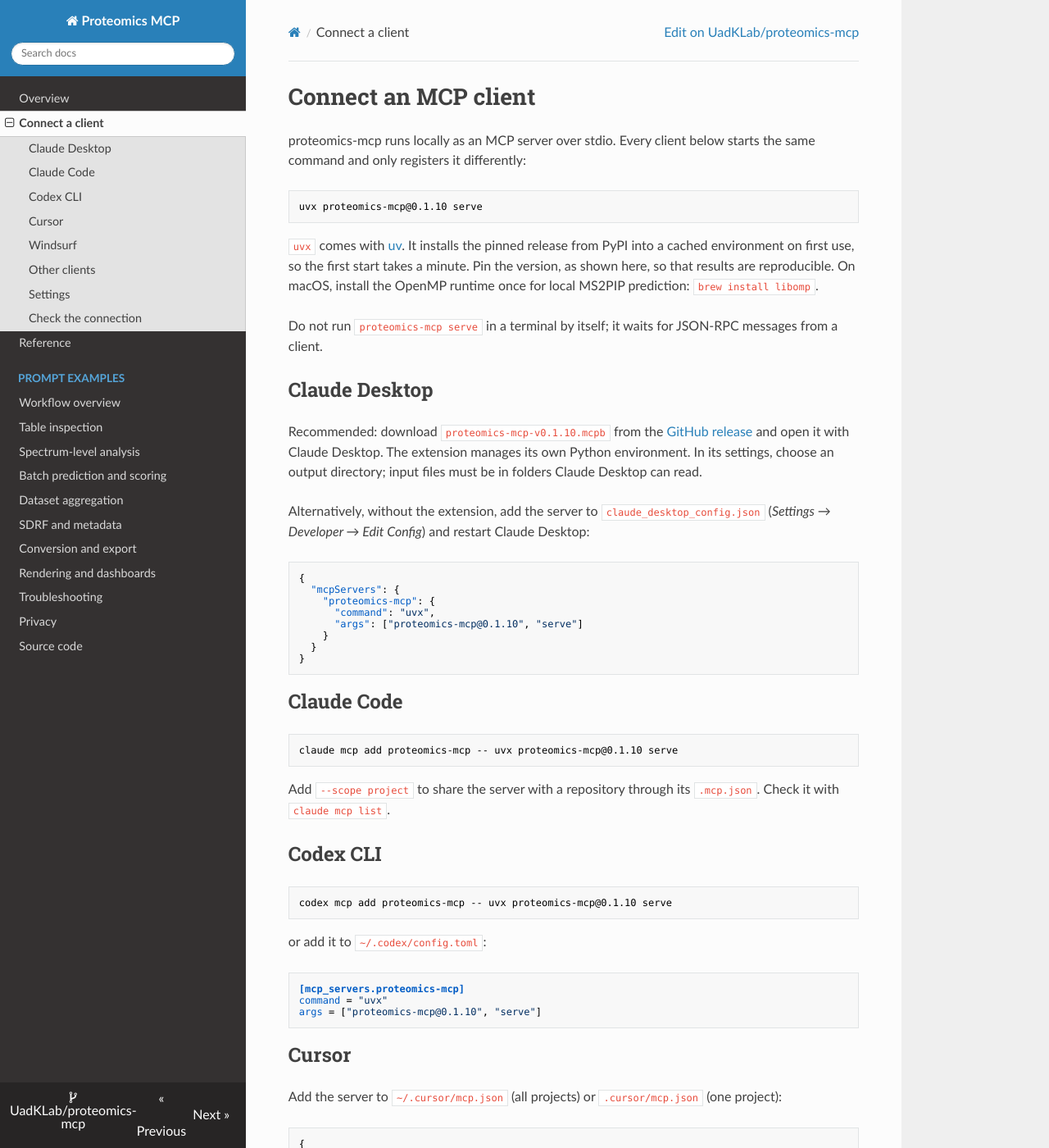
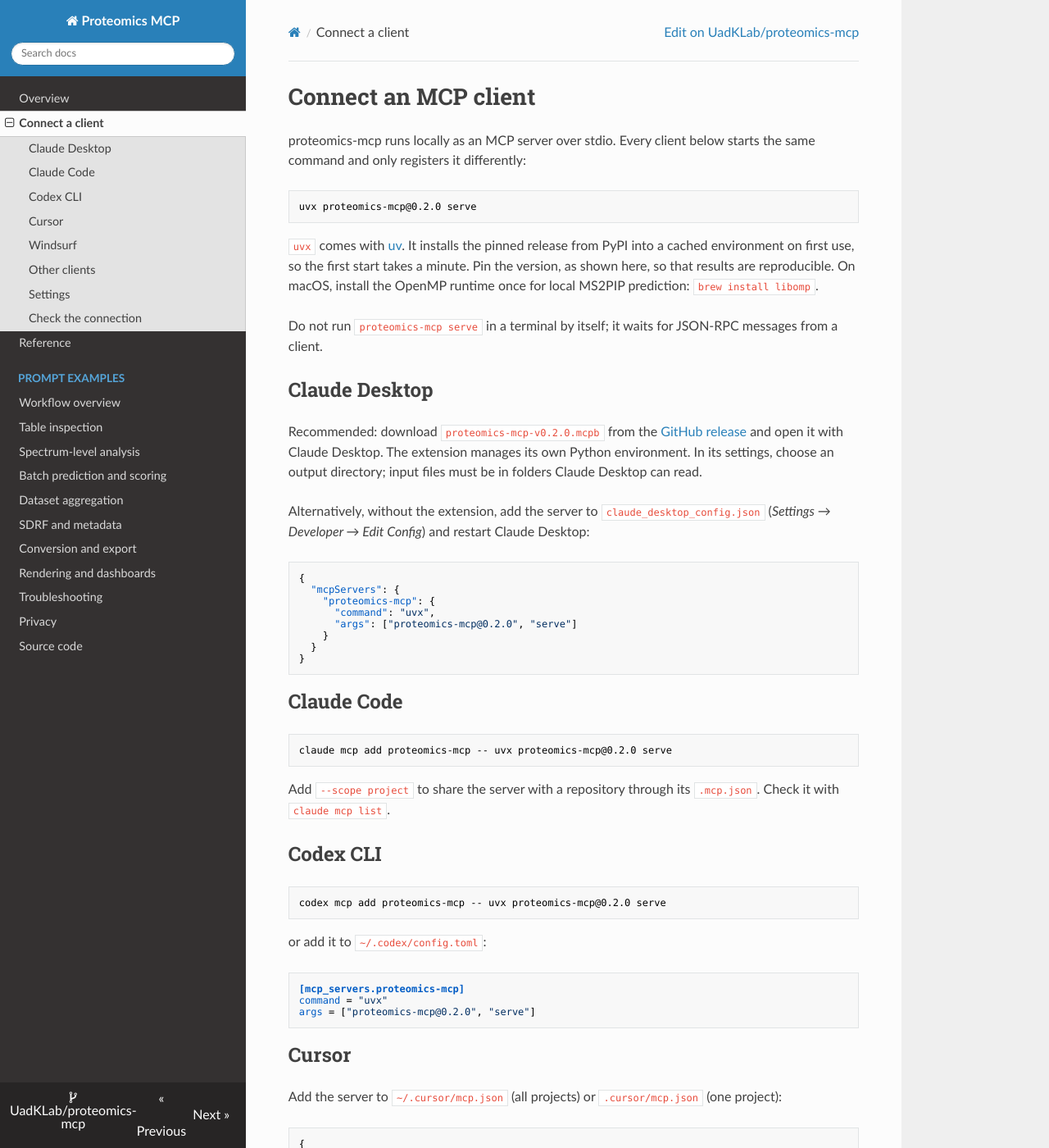
Before and after one commit to UadKLab/proteomics-mcp, an MkDocs documentation site: the page built from docs/clients.md, in a window 1280 px wide and 1400 px high. Shown: the whole window at 82% size. Built offline with MkDocs 1.6.1, drawn with Linux system fonts in a browser that asks for light colours; nearby versions of some CDN libraries; some of the changed text lies outside the part shown.

Commit message:
docs: pin the install commands and the .mcpb link to 0.2.0
RELEASING.md step 12: 0.2.0 is on PyPI and the GitHub release has
proteomics-mcp-v0.2.0.mcpb.

Co-Authored-By: Claude Opus 5.5 <noreply@anthropic.com>

````diff
--- a/docs/clients.md
+++ b/docs/clients.md
@@ -3,7 +3,7 @@
 proteomics-mcp runs locally as an MCP server over stdio. Every client below starts the same command and only registers it differently:
 
 ```text
-uvx proteomics-mcp@0.1.10 serve
+uvx proteomics-mcp@0.2.0 serve
 ```
 
 `uvx` comes with [uv](https://docs.astral.sh/uv/getting-started/installation/). It installs the pinned release from PyPI into a cached environment on first use, so the first start takes a minute. Pin the version, as shown here, so that results are reproducible. On macOS, install the OpenMP runtime once for local MS2PIP prediction: `brew install libomp`.
@@ -12,7 +12,7 @@ Do not run `proteomics-mcp serve` in a terminal by itself; it waits for JSON-RPC
 
 ## Claude Desktop
 
-Recommended: download `proteomics-mcp-v0.1.10.mcpb` from the [GitHub release](https://github.com/UadKLab/proteomics-mcp/releases/tag/v0.1.10) and open it with Claude Desktop. The extension manages its own Python environment. In its settings, choose an output directory; input files must be in folders Claude Desktop can read.
+Recommended: download `proteomics-mcp-v0.2.0.mcpb` from the [GitHub release](https://github.com/UadKLab/proteomics-mcp/releases/tag/v0.2.0) and open it with Claude Desktop. The extension manages its own Python environment. In its settings, choose an output directory; input files must be in folders Claude Desktop can read.
 
 Alternatively, without the extension, add the server to `claude_desktop_config.json` (*Settings → Developer → Edit Config*) and restart Claude Desktop:
 
@@ -21,7 +21,7 @@ Alternatively, without the extension, add the server to `claude_desktop_config.j
   "mcpServers": {
     "proteomics-mcp": {
       "command": "uvx",
-      "args": ["proteomics-mcp@0.1.10", "serve"]
+      "args": ["proteomics-mcp@0.2.0", "serve"]
     }
   }
 }
@@ -30,7 +30,7 @@ Alternatively, without the extension, add the server to `claude_desktop_config.j
 ## Claude Code
 
 ```bash
-claude mcp add proteomics-mcp -- uvx proteomics-mcp@0.1.10 serve
+claude mcp add proteomics-mcp -- uvx proteomics-mcp@0.2.0 serve
 ```
 
 Add `--scope project` to share the server with a repository through its `.mcp.json`. Check it with `claude mcp list`.
@@ -38,7 +38,7 @@ Add `--scope project` to share the server with a repository through its `.mcp.js
 ## Codex CLI
 
 ```bash
-codex mcp add proteomics-mcp -- uvx proteomics-mcp@0.1.10 serve
+codex mcp add proteomics-mcp -- uvx proteomics-mcp@0.2.0 serve
 ```
 
 or add it to `~/.codex/config.toml`:
@@ -46,7 +46,7 @@ or add it to `~/.codex/config.toml`:
 ```toml
 [mcp_servers.proteomics-mcp]
 command = "uvx"
-args = ["proteomics-mcp@0.1.10", "serve"]
+args = ["proteomics-mcp@0.2.0", "serve"]
 ```
 
 ## Cursor
@@ -58,7 +58,7 @@ Add the server to `~/.cursor/mcp.json` (all projects) or `.cursor/mcp.json` (one
   "mcpServers": {
     "proteomics-mcp": {
       "command": "uvx",
-      "args": ["proteomics-mcp@0.1.10", "serve"]
+      "args": ["proteomics-mcp@0.2.0", "serve"]
     }
   }
 }
````
Also changed, not shown: README.md (+2 -2 lines).
